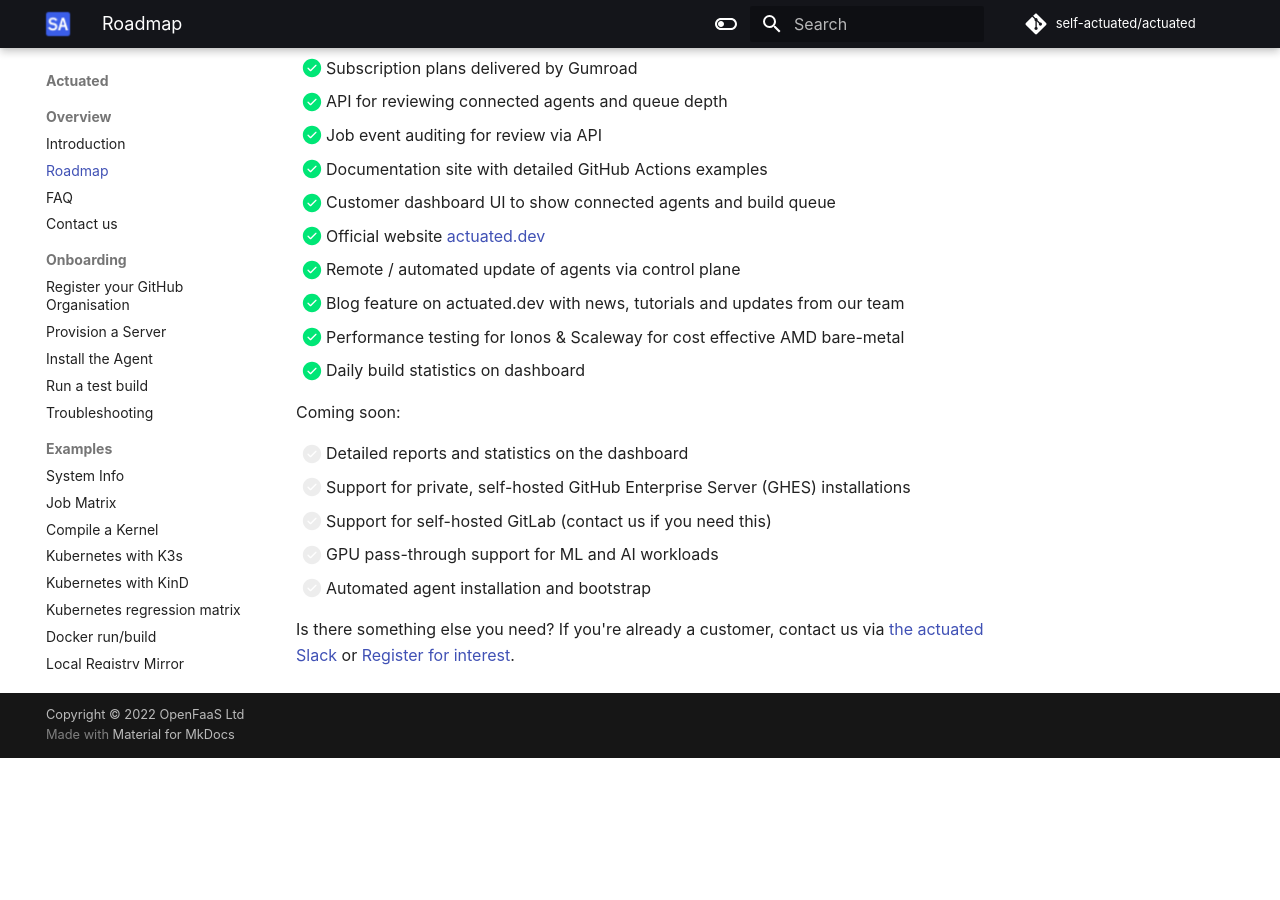
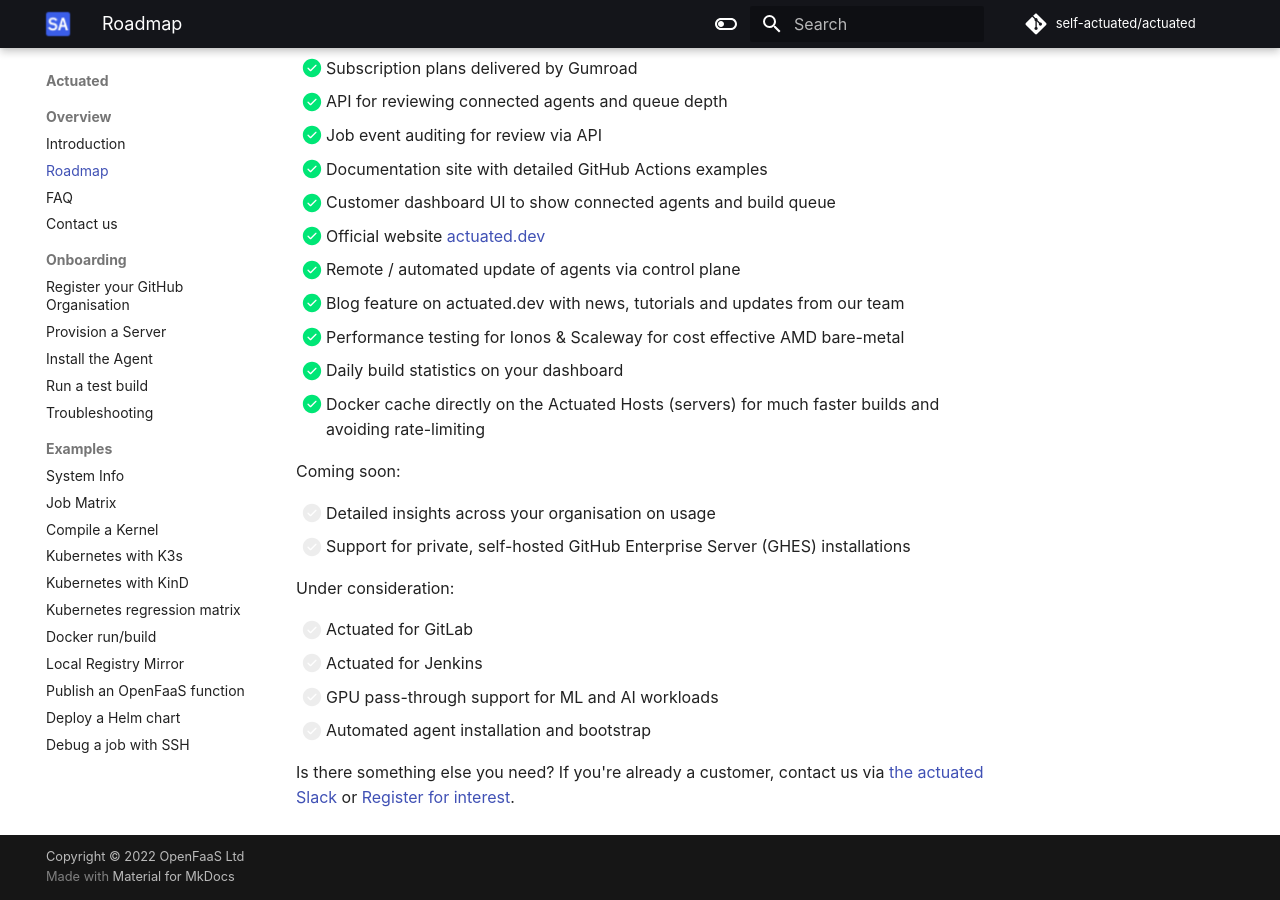
Before and after one commit to welteki/docs.actuated.dev, an MkDocs documentation site: the page built from docs/roadmap.md, in a window 1280 px wide and 900 px high, scrolled down 770 px. Built offline with MkDocs 1.6.1 and Material for MkDocs 9.7.7, drawn with Linux system fonts in a browser that asks for light colours; some web fonts are replaced; before the commit the page ends 1528 px from its top, so only the background shows below that.

Commit message:
Break out consideration in roadmap
Signed-off-by: Alex Ellis (OpenFaaS Ltd) <alexellis2@gmail.com>

```diff
--- a/docs/roadmap.md
+++ b/docs/roadmap.md
@@ -29,13 +29,18 @@
 * [x] Remote / automated update of agents via control plane
 * [x] Blog feature on actuated.dev with news, tutorials and updates from our team
 * [x] Performance testing for Ionos & Scaleway for cost effective AMD bare-metal
-* [x] Daily build statistics on dashboard
+* [x] Daily build statistics on your dashboard
+* [x] Docker cache directly on the Actuated Hosts (servers) for much faster builds and avoiding rate-limiting
 
 Coming soon:
 
-* [ ] Detailed reports and statistics on the dashboard
+* [ ] Detailed insights across your organisation on usage
 * [ ] Support for private, self-hosted GitHub Enterprise Server (GHES) installations
-* [ ] Support for self-hosted GitLab (contact us if you need this)
+
+Under consideration:
+
+* [ ] Actuated for GitLab
+* [ ] Actuated for Jenkins
 * [ ] GPU pass-through support for ML and AI workloads
 * [ ] Automated agent installation and bootstrap
 
```
